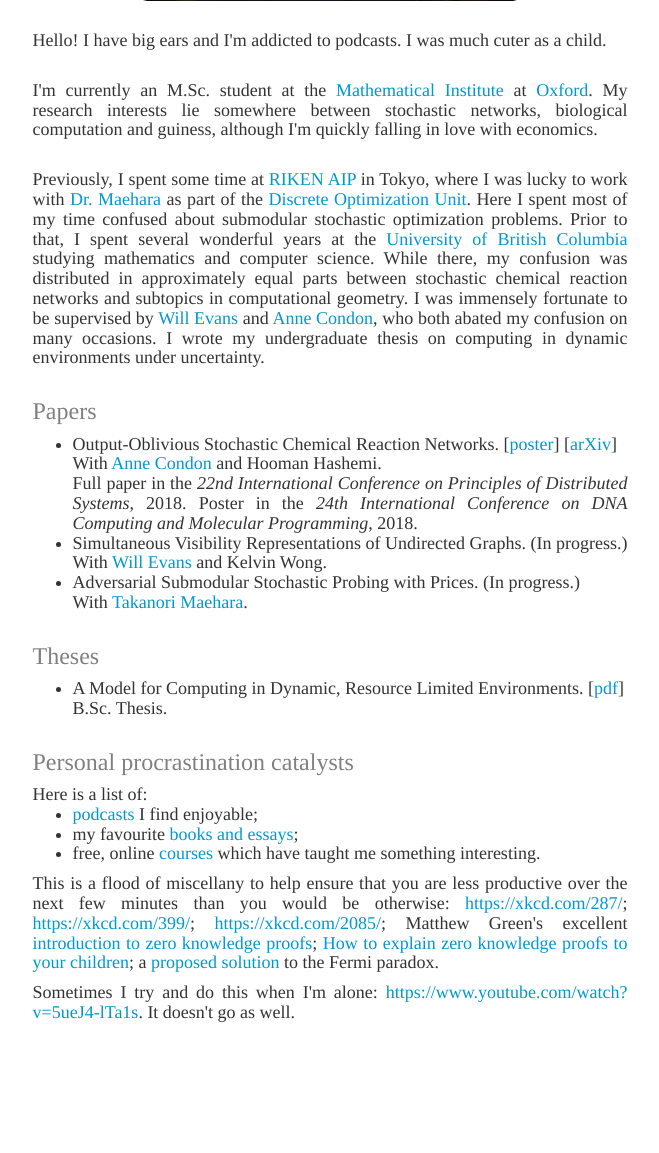
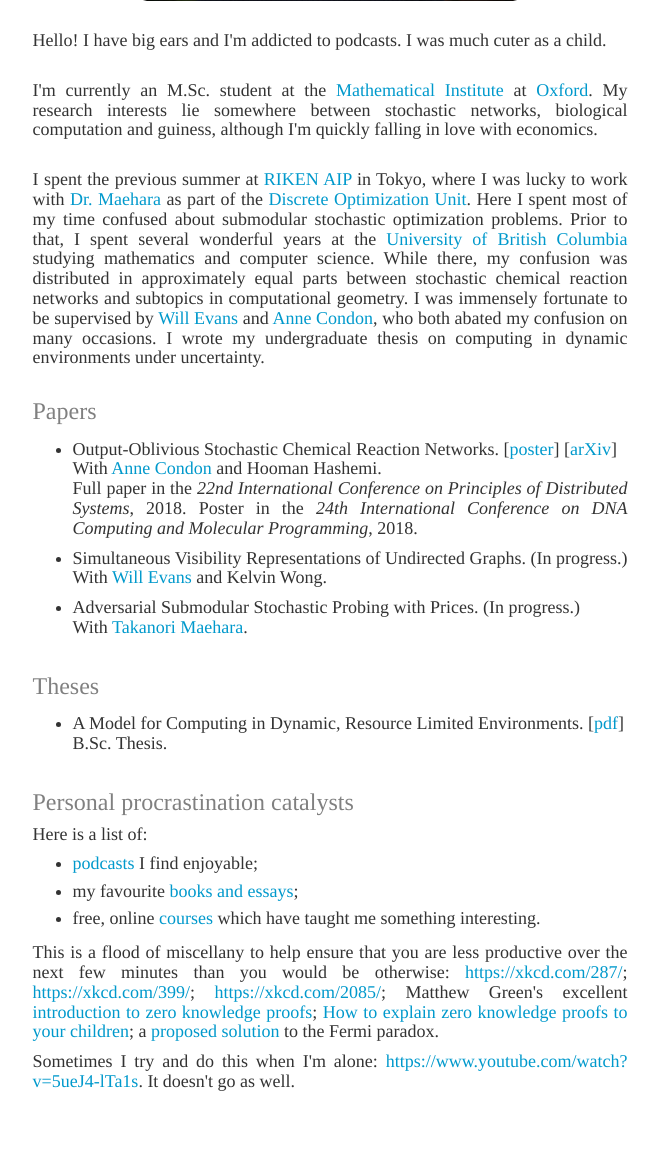
Before and after one commit to bchugg/bchugg.github.io, a PHP site: page / in a window 1280 px wide. Shown: the part 422-1575 px from the top of the page, without its empty margins (310-969 px from the left). Before the commit the page ends 1444 px from the top, so only its background shows below. Run offline with PHP 8.4, Linux system fonts and the light colour scheme; some libraries are stand-ins or nearby versions.

Commit message:
styling fixes

```diff
--- a/assets/stylesheets/main.css
+++ b/assets/stylesheets/main.css
@@ -53,12 +53,22 @@ sass file */
     @media (max-width: 767px) {
       .main-body .carousel-inner .item img {
         height: 150px; } }
+  .main-body .papers li, .main-body .theses li {
+    padding-top: 5px;
+    padding-bottom: 5px; }
+  .main-body .links ul {
+    padding-top: 5px; }
+    .main-body .links ul li {
+      padding-top: 4px;
+      padding-bottom: 4px; }
   .main-body .podcasts h3 {
     padding-bottom: 20px; }
   .main-body .podcasts h4 li, .main-body .podcasts ul li {
     padding-bottom: 10px; }
-  .main-body .lectures h4 li, .main-body .lectures ul li {
-    padding-bottom: 8px; }
+  .main-body .lectures h4, .main-body .lectures ul {
+    padding-top: 10px; }
+    .main-body .lectures h4 li, .main-body .lectures ul li {
+      padding-bottom: 8px; }
   .main-body .books ul li {
     padding-top: 4px;
     padding-bottom: 4px; }
--- a/assets/stylesheets/main.scss
+++ b/assets/stylesheets/main.scss
@@ -85,6 +85,23 @@ $linkcolor: #0099cc;
 		}
 	}
 
+	.papers, .theses {
+		li {
+			padding-top: 5px;
+			padding-bottom: 5px;
+		}
+	}
+
+	.links {
+		ul {
+			padding-top: 5px;
+			li {
+				padding-top: 4px;
+				padding-bottom: 4px;
+			}
+		}
+	}
+
 	.podcasts {
 	 	h3 {
 	 		padding-bottom: 20px;
@@ -98,6 +115,7 @@ $linkcolor: #0099cc;
 
 	 .lectures {
 	 	h4, ul {
+	 		padding-top: 10px;
 	 		li {
 	 			padding-bottom: 8px;
 	 		}
--- a/index.html
+++ b/index.html
@@ -41,7 +41,7 @@
 			</h4>
 
 			<h4>
-				Previously, I spent some time at <a href="http://www.riken.jp/en/research/labs/aip/">RIKEN AIP</a>
+				I spent the previous summer at <a href="http://www.riken.jp/en/research/labs/aip/">RIKEN AIP</a>
 				in Tokyo, where I was  lucky to work with <a href="http://www.prefield.com/index.html">Dr. Maehara</a>
 				as part of the <a href="http://www.riken.jp/en/research/labs/aip/generic_tech/discr_optimize/">Discrete
 				Optimization Unit</a>. Here I spent most of my time confused about submodular stochastic optimization
--- a/lectures.html
+++ b/lectures.html
@@ -30,7 +30,7 @@
 						Thanks to <a href="https://vmasrani.github.io/">Vaden Masrani</a> for this suggestion.
 					</li>
 					<li>
-						Michael Sandel's <a href="https://www.youtube.com/playlist?list=PL30C13C91CFFEFEA6">course on Justice</a> is mesmorizing.
+						Michael Sandel's <a href="https://www.youtube.com/playlist?list=PL30C13C91CFFEFEA6">course on justice</a> is mesmorizing.
 					</li>
 					<li>
 						<a href="https://www.youtube.com/watch?v=NNnIGh9g6fA&list=PL848F2368C90DDC3D">Introduction to Human Behavioural Biology</a>, by Robert Sapolsky.
```
Also changed, not shown: books.html (+4 -4 lines), 1 other file.
